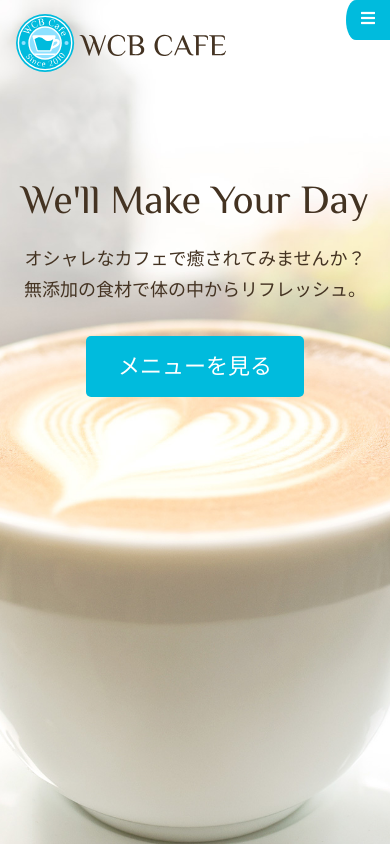
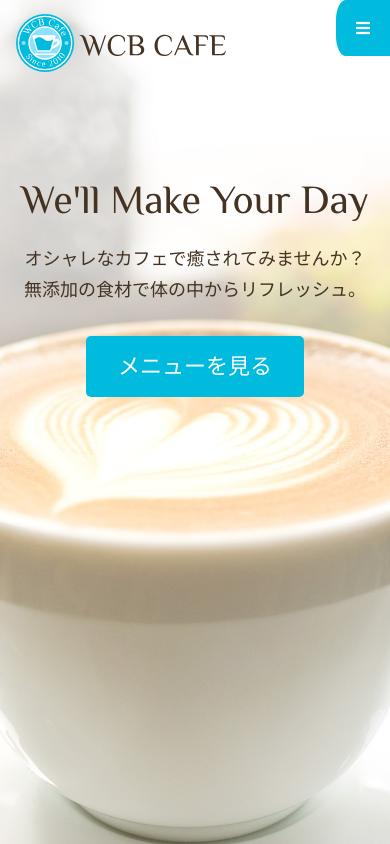
Before and after one commit to yammyh/wcb_2, a plain HTML site: page index.html in a window 390 px wide. Drawn offline with nearby package versions, Linux system fonts and the light colour scheme; some packages are replaced by stand-ins of ours.

Commit message:
Update style2.css

```diff
--- a/css/style2.css
+++ b/css/style2.css
@@ -268,17 +268,18 @@ input[type="submit"]{
 		margin-top:10px;
 		padding-bottom:10px;
 		background: rgba(255,255,255,0.8);
+		min-height: 100vh;
 	}
 	.fa-bars{
 		display:block;
-		padding:10px 15px;
-		height:40px;
+		padding:20px;
 		background:#0bd;
 		color:white;
 		position: fixed;
     	 right: 0;
 		border-top-left-radius: 10px 20px;
 		border-bottom-left-radius: 10px 20px;
+		cursor: pointer;
 	}
 	.header-menu{
 		display:flex;
```
